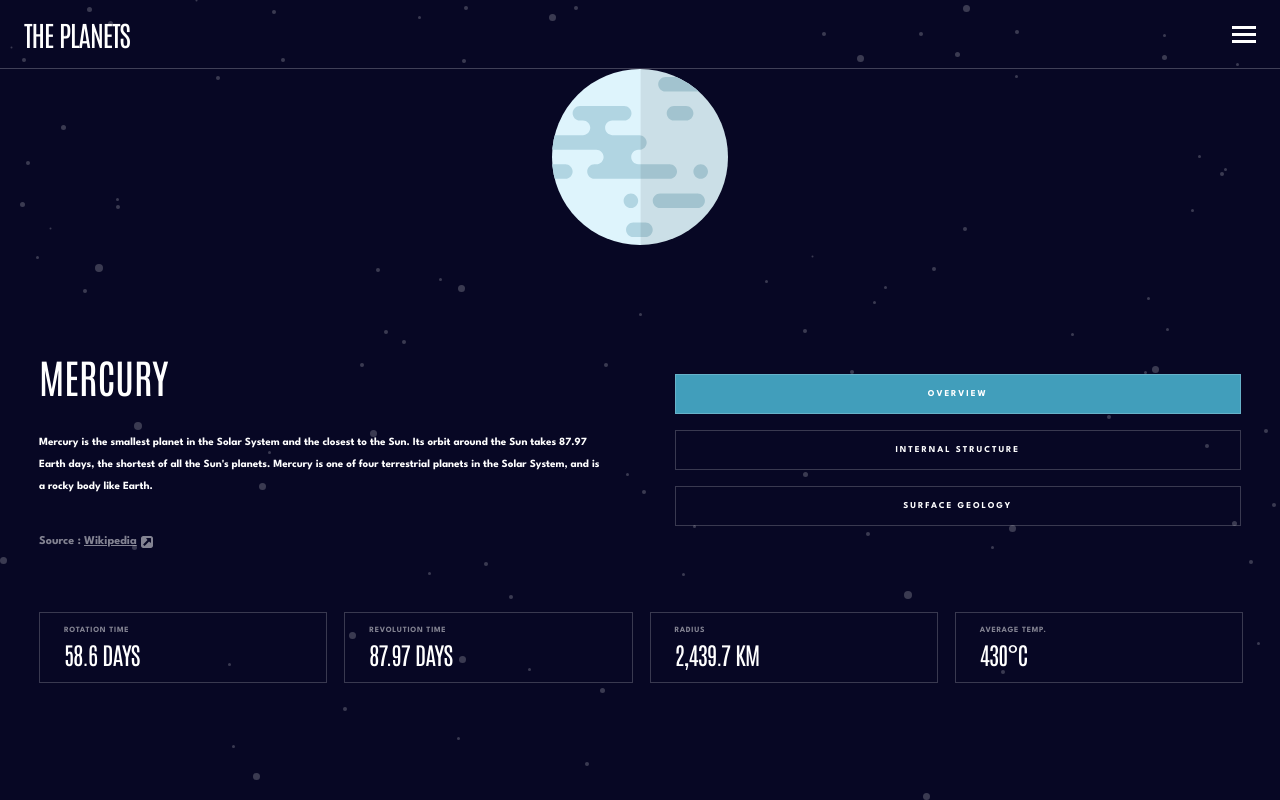
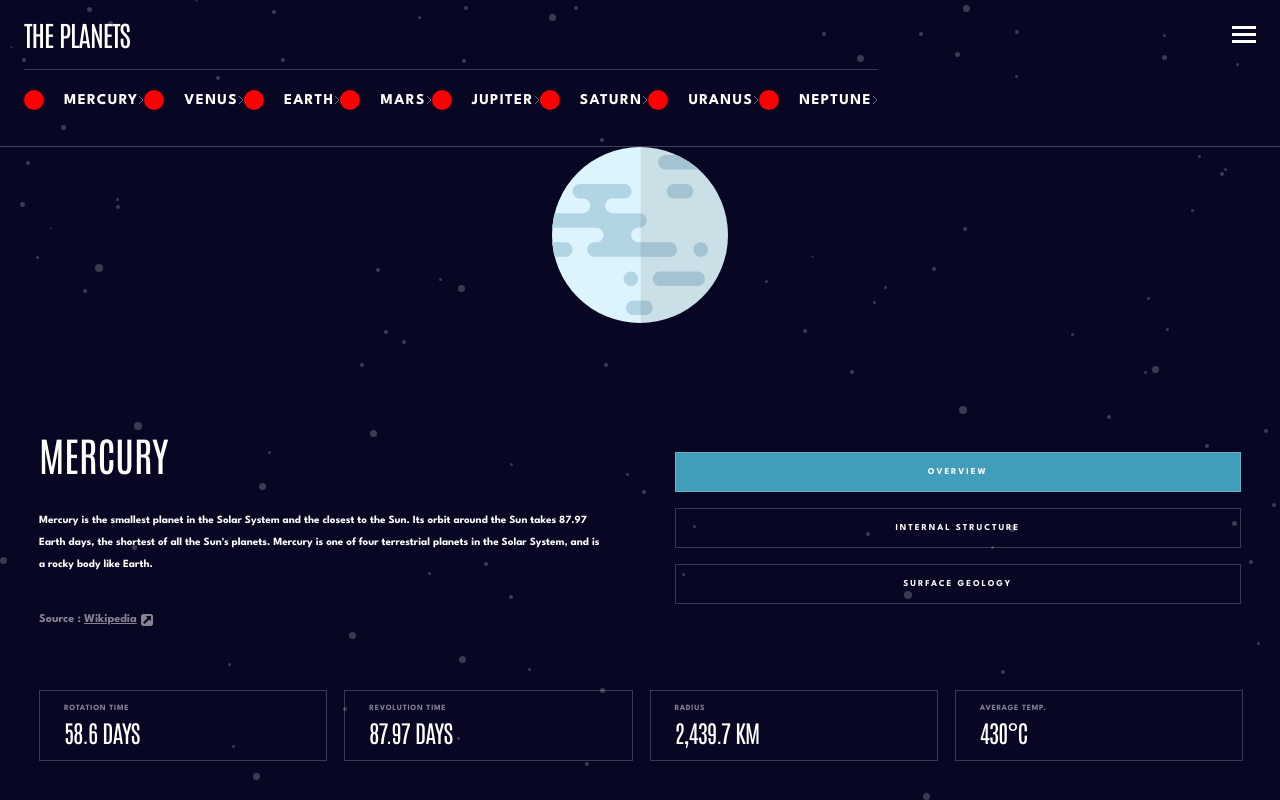
Before and after one commit to tchkoidze/planets-fact-site, a React (Vite) app: page /Mercury in a window 1280 px wide. Built offline with nearby package versions, Linux system fonts and the light colour scheme.

Commit message:
to show planets menu conitional rendering change to css style display block: none ecording clicked is true or falsr

```diff
--- a/src/pages/Header.jsx
+++ b/src/pages/Header.jsx
@@ -23,8 +23,57 @@ function Header() {
           </g>
         </svg>
       </MenuBurger>
+      <NavBar menuClick={menuClick}>
+        <PlanetList>
+          {data.map((e) => {
+            console.log(e.color);
+            return (
+              <PlanetListItem key={e.name}>
+                <div
+                  style={{ display: "flex", gap: "20px", alignItems: "center" }}
+                >
+                  <Circle backColor={e.color}></Circle>
+                  {/*<div
+                  style={{
+                    width: "20px",
+                    height: "20px",
+                    backgroundColor: e.color,
+                    borderRadius: "50%",
+                  }}
+                ></div>*/}
+                  <Link
+                    to={"/" + e.name}
+                    style={{
+                      textDecoration: "none",
+                      color: "#fff",
+                      fontFamily: "League Spartan",
+                      fontWeight: 700,
+                      fontSize: "15px",
+                      lineLeight: "25px",
+                      letterSpacing: "1.36364px",
+                      textTransform: "uppercase",
+                    }}
+                  >
+                    {e["name"]}{" "}
+                  </Link>
+                </div>
 
-      {menuClick ? (
+                <svg xmlns="http://www.w3.org/2000/svg" width="6" height="8">
+                  <path
+                    fill="none"
+                    stroke="#FFF"
+                    opacity=".4"
+                    d="M1 0l4 4-4 4"
+                  />
+                </svg>
+              </PlanetListItem>
+            );
+            //<li key={e["name"]}>{e["name"]}</li>
+          })}
+        </PlanetList>
+      </NavBar>
+
+      {/*{menuClick ? (
         <NavBar>
           <PlanetList>
             {data.map((e) => (
@@ -71,7 +120,7 @@ function Header() {
             ))}
           </PlanetList>
         </NavBar>
-      ) : null}
+      ) : null}*/}
     </HeaderBox>
   );
 }
@@ -103,11 +152,18 @@ const MenuBurger = styled.svg`
 
 const NavBar = styled.nav`
   flex-basis: 100%;
+  display: ${(props) => (props.menuClick ? "block" : "none")};
+  @media (min-width: 768px) {
+    display: block;
+  }
 `;
 
 const PlanetList = styled.ul`
   list-style: none;
   margin-top: 17px;
+  @media (min-width: 768px) {
+    display: flex;
+  }
 `;
 const PlanetListItem = styled.li`
   display: flex;
@@ -116,3 +172,11 @@ const PlanetListItem = styled.li`
   padding: 20px 0;
   border-top: 1px solid rgb(255, 255, 255, 0.2);
 `;
+
+const Circle = styled.div`
+  width: 20px;
+  height: 20px;
+  //background-color: ${(props) => (props.backColor ? "block" : "none")};
+  background-color: red;
+  border-radius: 50%;
+`;
```
